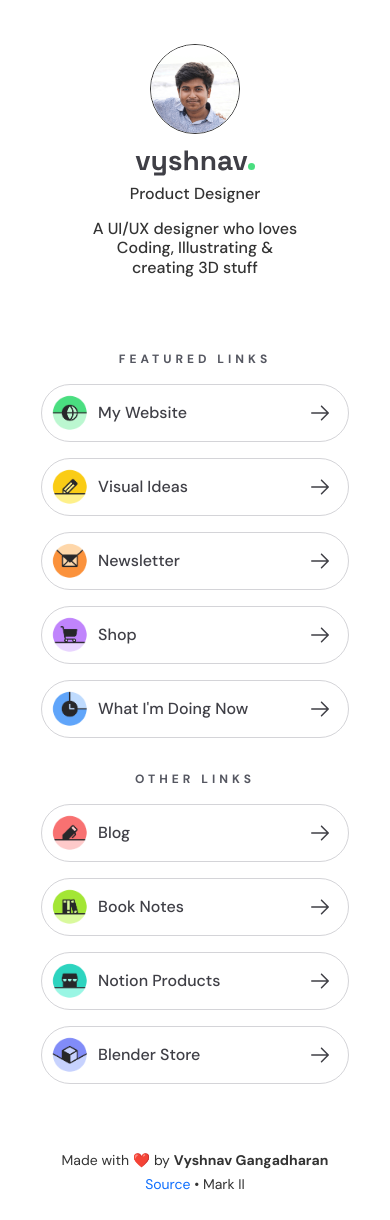
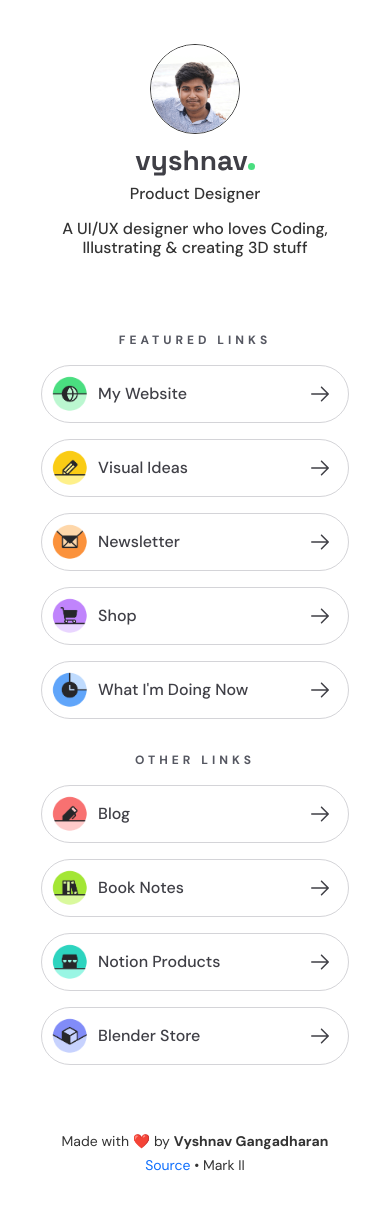
Before and after one commit to Vyshnav2255/links, a Jekyll site: the page built from index.html, in a window 390 px wide. Built offline with Jekyll 4.4.1, drawn with Linux system fonts in a browser that asks for light colours.

Commit message:
🔥 Removed description padding - Mobile view

```diff
--- a/_sass/_base.scss
+++ b/_sass/_base.scss
@@ -63,7 +63,6 @@ body {
 
         @media screen and (max-width: 768px) {
             font-size: 1rem;
-            padding: 0 1.75rem;
         }
     }
 }
```
